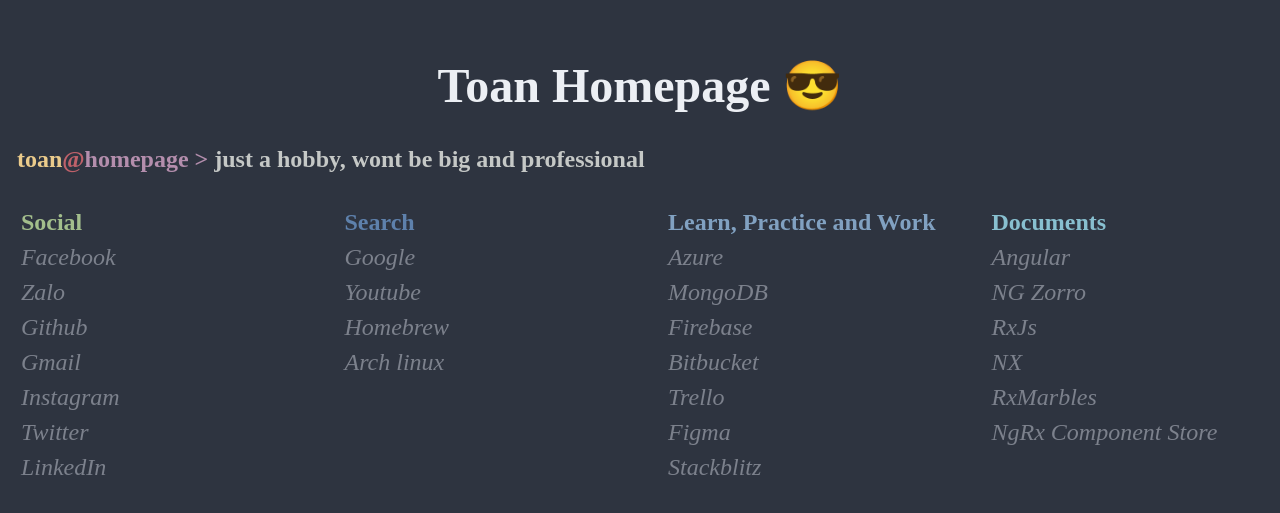
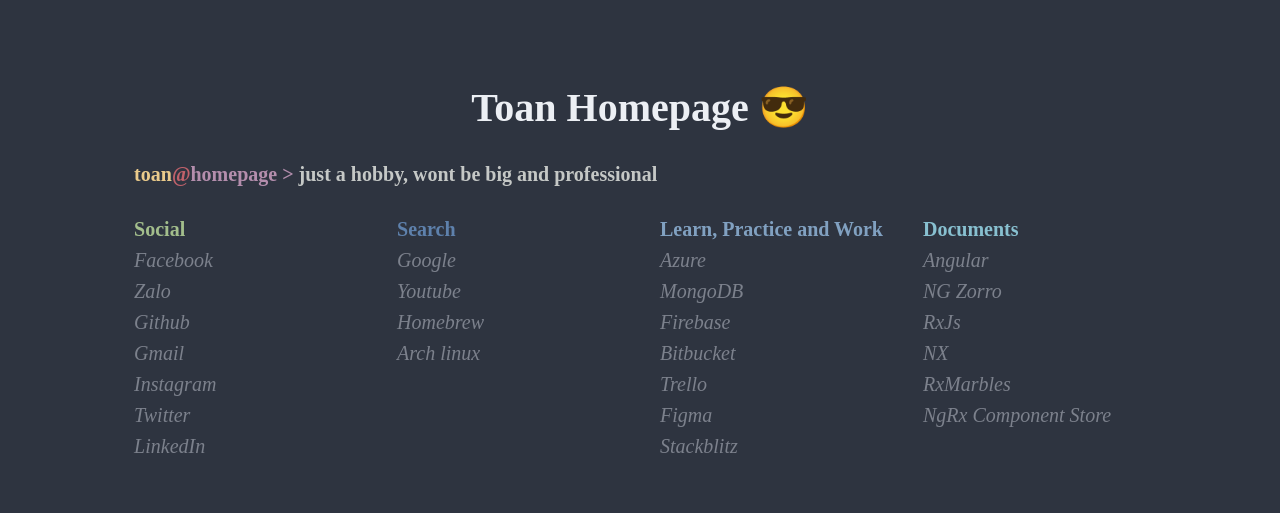
Before and after one commit to lqtoan/lqtoan.github.io, a plain HTML site: page nord-homepage/index.html in a window 1280 px wide. Shown: the part 129-642 px from the top of the page. Drawn offline with Linux system fonts and the light colour scheme.

Commit message:
Update index.html

```diff
--- a/nord-homepage/index.html
+++ b/nord-homepage/index.html
@@ -18,7 +18,7 @@
       display: flex;
       justify-content: center;
       height: 100vh;
-      font-size: 24px;
+      font-size: 20px;
     }
 
     body {
@@ -111,7 +111,7 @@
     }
 
     li {
-      padding: 4px;
+      padding: 4px 0;
     }
 
     li:last-child {
```
